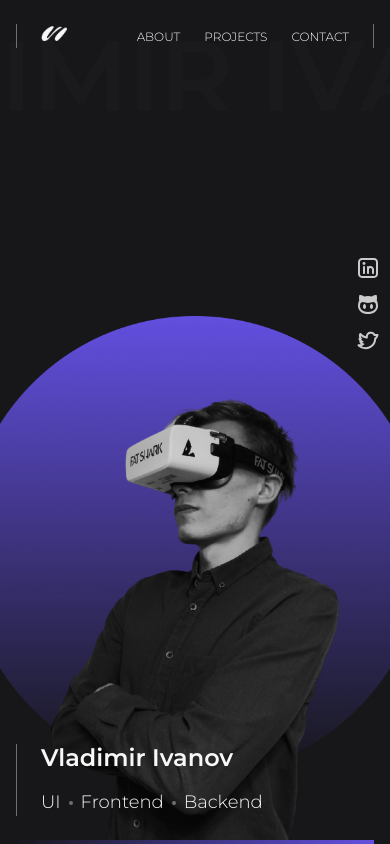
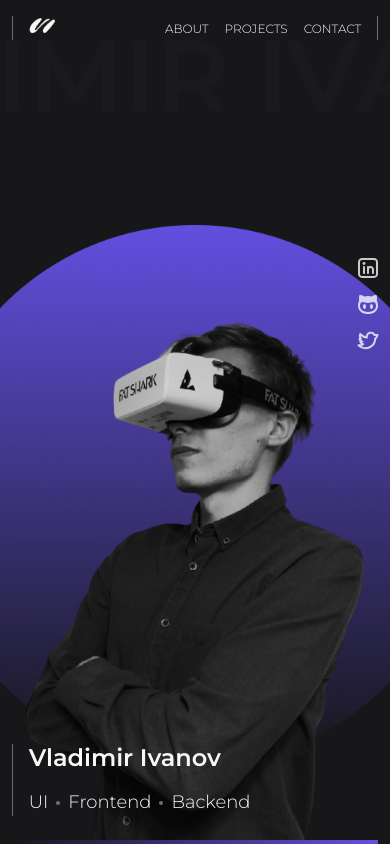
Before and after one commit to Omhet/portfolio, a Gatsby site: page / in a window 390 px wide. Shown: the top 844 px of the page. Built offline with nearby package versions, Linux system fonts and the light colour scheme; Gatsby itself is replaced by a stand-in of ours.

Commit message:
Improve Hero response

```diff
--- a/package.json
+++ b/package.json
@@ -6,7 +6,7 @@
   "license": "MIT",
   "scripts": {
     "build": "gatsby build",
-    "dev": "gatsby develop -p 4000",
+    "dev": "gatsby develop -H 0.0.0.0 -p 4000",
     "format": "prettier --write \"**/*.{js,jsx,json,md}\"",
     "start": "yarn dev",
     "serve": "gatsby serve",
--- a/src/style/base/_base.scss
+++ b/src/style/base/_base.scss
@@ -54,6 +54,6 @@ textarea {
   align-items: center;
   max-width: 1440px;
   margin: 0 auto;
-  padding: 0 clamp(16px, 3vw, 44px);
+  padding: 0 clamp(8px, 3vw, 44px);
   overflow-x: hidden;
 }
--- a/src/style/sections/_hero.scss
+++ b/src/style/sections/_hero.scss
@@ -9,7 +9,7 @@
     position: absolute !important;
     bottom: 4px;
     left: 50%;
-    width: clamp(460px, 75vw, 720px);
+    width: clamp(540px, 75vw, 720px);
     transform: translate(-50%);
     z-index: -1;
   }
@@ -18,7 +18,7 @@
     position: absolute !important;
     opacity: 0.01;
     font-weight: 600;
-    font-size: clamp(100px, 25vw, 214px);
+    font-size: clamp(100px, 15vw, 214px);
     text-transform: uppercase;
     z-index: -1;
     white-space: nowrap;
@@ -28,19 +28,19 @@
   .hero-top {
     display: flex;
     justify-content: space-between;
-    margin-top: 24px;
+    margin-top: clamp(16px, 3vw, 24px);;
   }
 
   .hero-logo {
     border-left: 1px solid $tertiaryBackColor;
-    padding-left: 24px;
+    padding-left: clamp(16px, 3vw, 24px);
   }
 
   .hero-nav {
     display: flex;
     text-transform: uppercase;
     border-right: 1px solid $tertiaryBackColor;
-    padding-right: 24px;
+    padding-right: clamp(16px, 3vw, 24px);
 
     & a {
       font-size: clamp(12px, 3vw, 16px);
@@ -53,7 +53,7 @@
     }
 
     & > li + li {
-      margin-left: 24px;
+      margin-left: clamp(16px, 3vw, 24px);
     }
   }
 
@@ -69,7 +69,7 @@
     display: flex;
     flex-direction: column;
     border-left: 1px solid $tertiaryBackColor;
-    padding-left: 24px;
+    padding-left: clamp(16px, 3vw, 24px);
   }
 
   .hero-titles-list {
```
